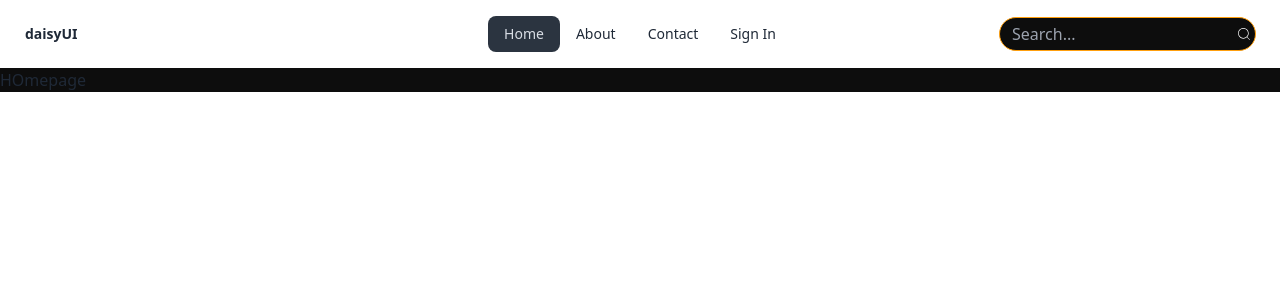
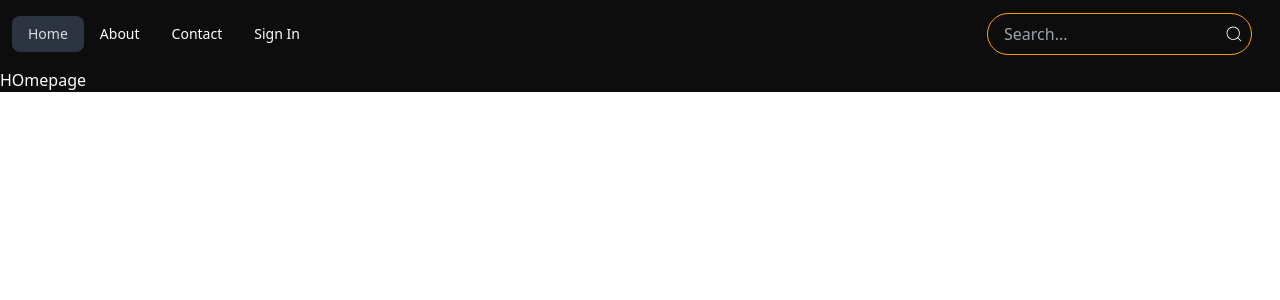
Before and after one commit to promahbubul/food-order-client, a React (Vite) app: page / in a window 1280 px wide. Shown: the top 300 px of the page. Built offline with nearby package versions, Linux system fonts and the light colour scheme.

Commit message:
navbar update

```diff
--- a/src/Layout/MainLayout.jsx
+++ b/src/Layout/MainLayout.jsx
@@ -4,7 +4,7 @@ import Navbar from '../components/Navbar/Navbar'
 
 const MainLayout = () => {
     return (
-        <div className='bg-[#0D0D0D]'>
+        <div className='bg-[#0D0D0D] md:text-white'>
             <Navbar />
             <Outlet />
         </div>
--- a/src/components/Navbar/Navbar.jsx
+++ b/src/components/Navbar/Navbar.jsx
@@ -1,6 +1,7 @@
 import React from 'react'
 import { NavLink } from 'react-router-dom'
 import { CiSearch } from 'react-icons/ci';
+import logo from '../../assets/images/'
 
 
 const Navbar = () => {
@@ -15,27 +16,32 @@ const Navbar = () => {
     return (
 
         <>
-            <div className="navbar bg-base-100 bg-[#0D0D0D]">
-                <div className="navbar-start">
+            <div className="navbar bg-[#0D0D0D] text-white">
+                <div>
+                    <NavLink to={'/'}><img src='' /></NavLink>
+                </div>
+                <div className="">
                     <div className="dropdown">
                         <label tabIndex={0} className="btn btn-ghost lg:hidden">
                             <svg xmlns="http://www.w3.org/2000/svg" className="h-5 w-5" fill="none" viewBox="0 0 24 24" stroke="currentColor"><path strokeLinecap="round" strokeLinejoin="round" strokeWidth="2" d="M4 6h16M4 12h8m-8 6h16" /></svg>
                         </label>
-                        <ul tabIndex={0} className="menu menu-sm dropdown-content mt-3 z-[1] p-2 shadow bg-base-100 rounded-box w-52">
+                        <ul tabIndex={0} className="menu text-black-1 menu-sm dropdown-content mt-3 z-[1] p-2 shadow bg-base-100 rounded-box w-52">
+
                             {NavLinks}
+
                         </ul>
                     </div>
-                    <a className="btn btn-ghost normal-case text-xl">daisyUI</a>
+
                 </div>
-                <div className="navbar-center hidden lg:flex">
+                <div className="navbar-start hidden lg:flex">
                     <ul className="menu menu-horizontal px-1">
                         {NavLinks}
                     </ul>
                 </div>
                 <div className="navbar-end">
                     <div className="relative items-center  flex flex-row">
-                        <input className=' bg-[#0D0D0D] border rounded-full border-primary-2 text-white px-3 py-1' type="text" name="search" id="search" placeholder='Search...' />
-                        <CiSearch className='relative right-5 text-white ' />
+                        <input className=' bg-[#0D0D0D] border rounded-full border-primary-2 text-white px-4 py-2' type="text" name="search" id="search" placeholder='Search...' />
+                        <CiSearch className='relative right-7 text-lg text-white ' />
                     </div>
                 </div>
             </div>
```
